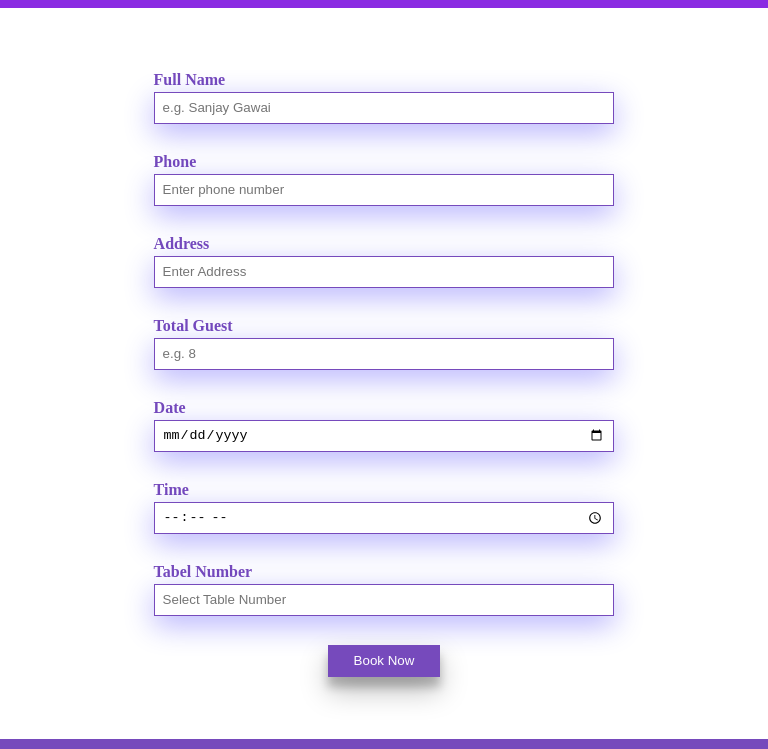
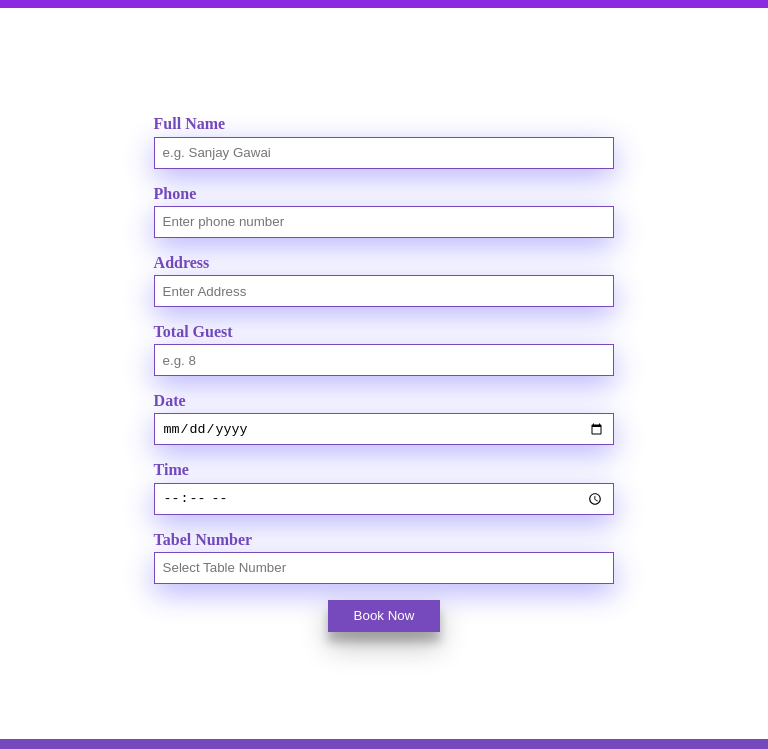
Before and after one commit to IamSanjayGawai/Table_Booking_form, a plain HTML site: page index.html in a window 768 px wide. Shown: the part 51-800 px from the top of the page. Drawn offline with Linux system fonts and the light colour scheme.

Commit message:
Update style.css

```diff
--- a/style.css
+++ b/style.css
@@ -161,7 +161,7 @@ form input{
     form input{
         height: 2rem;
         width: 100%;
-        margin-bottom: 1.8rem;
+        margin-bottom: 1rem;
         margin-top: 0.2rem;
         padding: 0.5rem;
 
```
